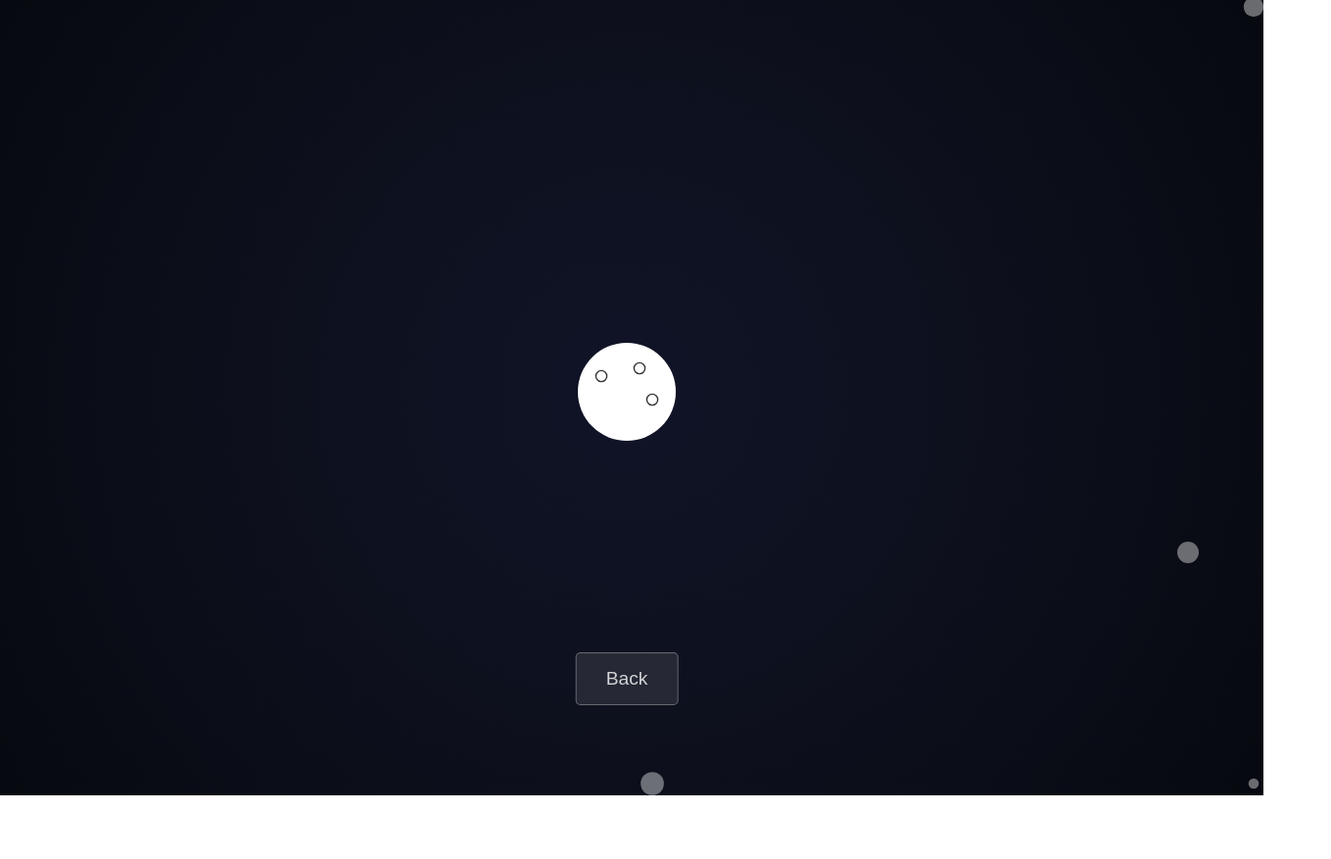
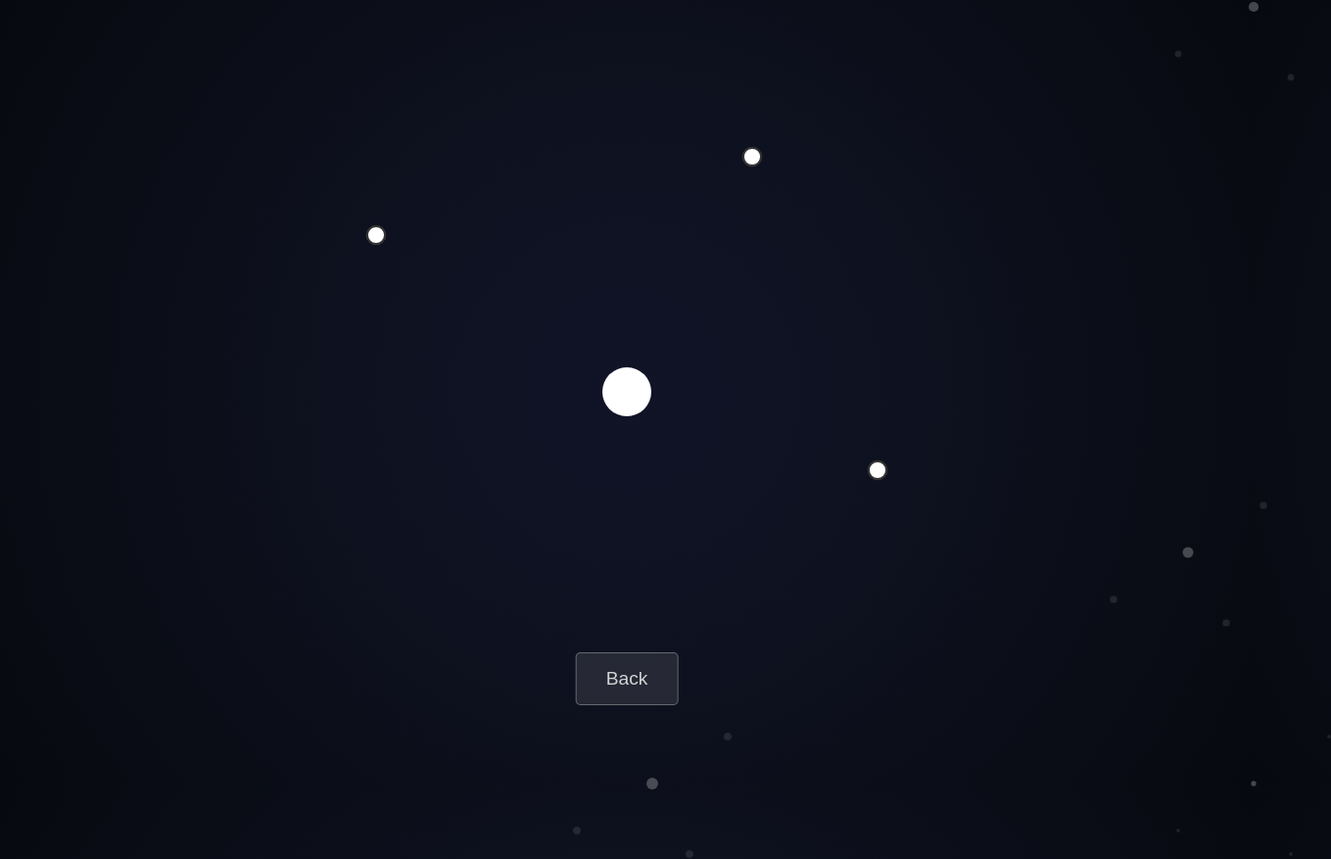
Before and after one commit to ChillBlastCraft/Atlas-of-Constellations, a plain HTML site: page index.html in a window 1280 px wide. Both pictures are taken after a click on the element 192 px from the left and 280 px from the top of the page. Shown: the whole page at 98% size, 1359 px wide, since content can reach past the window. Before the commit the page ends 812 px from the top, so only its background shows below. Drawn offline with Linux system fonts and the light colour scheme.

Commit message:
nodes
nodes show at all times
increase distance from their constellation if their constellation was pressed

```diff
--- a/assets/css/style.css
+++ b/assets/css/style.css
@@ -3,7 +3,6 @@
 │          RESET          │
 └─────────────────────────┘
 */
-
 * {
     margin: 0;
     padding: 0;
@@ -15,7 +14,6 @@
 │          BODY          │
 └────────────────────────┘
 */
-
 body {
     width: 100vw;
     height: 100vh;
@@ -29,7 +27,6 @@ body {
 │          UNIVERSE          │
 └────────────────────────────┘
 */
-
 .universe {
     position: relative;
     width: 100%;
@@ -42,11 +39,10 @@ body {
 │          CONSTELLATION DOT          │
 └─────────────────────────────────────┘
 */
-
 .constellation {
     position: absolute;
-    width: 50px;
-    height: 50px;
+    width: 25px;
+    height: 25px;
     border-radius: 50%;
     background: white;
     transition: transform 1s ease,
@@ -68,7 +64,7 @@ body {
 
 /* in-active constellations || other constellations */
 .faded {
-    opacity: 0.4;
+    opacity: 0.25;
 }
 
 /*
@@ -76,7 +72,6 @@ body {
 │         CONSTELLATION NODE          │
 └─────────────────────────────────────┘
 */
-
 .constellation-node {
     position: absolute;
     width: 18px;
@@ -85,8 +80,9 @@ body {
     background: #fff;
     border: 2px solid #333;
     display: block;
+    opacity: 0.1;
     transform: translate(-50%, -50%) scale(0.7);
-    transition: box-shadow 0.3s, background 0.3s;
+    transition: box-shadow 0.3s, background 0.3s, left 1s ease, top 1s ease, opacity 0.6s ease, transform 0.6s ease;
     z-index: 2;
 }
 
@@ -100,7 +96,6 @@ body {
 │        BACK BUTTON       │
 └──────────────────────────┘
 */
-
 #back-button {
     position: absolute;
     bottom: 5rem;
--- a/assets/js/universe.js
+++ b/assets/js/universe.js
@@ -3,7 +3,6 @@ function renderUniverse() {
 
     constellations.forEach(constellation => {
         const dot = document.createElement("div")
-
         dot.classList.add("constellation")
         dot.style.left = constellation.position.x + "%"
         dot.style.top = constellation.position.y + "%"
@@ -14,119 +13,21 @@ function renderUniverse() {
         dot.addEventListener("click", () => onConstellationClick(constellation, dot))
 
         universe.appendChild(dot)
+        NodeSystem.renderNodesForConstellation(universe, constellation)
     })
 }
 
+// on hover
 function onConstellationHover(dot) {
-    dot.classList.add("hovered")
+    ConstellationSystem.onHover(dot)
 }
 
+// on click
 function onConstellationClick(constellation, dot) {
-    console.clear()
-    console.log("Clicked on constellation:", constellation.name)
-
-    // reset all constellations to original state before zooming
-    const allDots = document.querySelectorAll('.constellation')
-    allDots.forEach(d => {
-        d.style.left = d.constellation.position.x + "%"
-        d.style.top = d.constellation.position.y + "%"
-        d.style.transform = 'translate(-50%, -50%)'
-        d.classList.remove('faded')
-    })
-
-    // clear all constellation nodes so none are visible
-    document.querySelectorAll('.constellation-node').forEach(c => c.remove())
-
-    // 50%, 50% (center of universe)
-    const cx = 50, cy = 50
-    // x = current constellation position
-    const x = constellation.position.x, y = constellation.position.y
-
-    // dx = center - current_location
-    const dx = cx - x, dy = cy - y
-    // dist = calculate distance from current constellation to center
-    const dist = Math.sqrt(dx * dx + dy * dy)
-
-    // move clicked constellation to center
-    dot.style.left = cx + "%"
-    dot.style.top = cy + "%"
-    // increase size of current constellation
-    dot.style.transform = 'translate(-50%, -50%) scale(2)'
-
-    // show nodes for this constellation
-    if (Array.isArray(constellation.nodes) && constellation.nodes.length > 0) {
-        const universe = document.getElementById("universe")
-
-        // place nodes relative to the centered constellation (cx, cy)
-        constellation.nodes.forEach((node, idx) => {
-            const nodeDiv = document.createElement("div")
-            nodeDiv.className = "constellation-node"
-
-            // calculate offset from main constellation position
-            const offsetX = node.x - constellation.position.x
-            const offsetY = node.y - constellation.position.y
-
-            // place node around the centered constellation (cx, cy)
-            nodeDiv.style.left = (cx + offsetX) + "%"
-            nodeDiv.style.top = (cy + offsetY) + "%"
-            nodeDiv.title = `Node ${idx + 1} of ${constellation.name}`
-            nodeDiv.addEventListener("click", () => {
-                window.location.href = node.url
-            })
-            universe.appendChild(nodeDiv)
-        })
-    }
-
-    // for all non-clicked constellations, move away
-    allDots.forEach(otherDot => {
-        if (otherDot === dot) { return }
-        const otherConst = otherDot.constellation
-
-        // ox = other_constellation_position
-        const ox = otherConst.position.x, oy = otherConst.position.y
-        // vx = center - other_constellation_position
-        const vx = ox - x, vy = oy - y
-        // vlen = length of vector from clicked constellation to other constellation
-        const vlen = Math.sqrt(vx * vx + vy * vy)
-        if (vlen > 0) {
-            // nx = vector normalized
-            const nx = vx / vlen, ny = vy / vlen
-            // new position
-            const newX = ox + nx * dist
-            const newY = oy + ny * dist
-            // move other constellation away from center, but keep within bounds
-            otherDot.style.left = Math.max(0, Math.min(100, newX)) + "%"
-            otherDot.style.top = Math.max(0, Math.min(100, newY)) + "%"
-        }
-        // decrease size of other constellations based on distance (exponential decay)
-        const scale = Math.max(0.1, Math.exp(-vlen / 60))
-        otherDot.style.transform = `translate(-50%, -50%) scale(${scale})`
-
-        // decrease opacity on other constellations
-        otherDot.classList.add('faded')
-        console.log(`Constellation ${otherConst.name}: distance ${vlen.toFixed(2)}, scale ${scale.toFixed(2)}`)
-    })
-
-    // show back button
-    const backButton = document.getElementById('back-button')
-    backButton.classList.add('active')
+    ConstellationSystem.onClick(constellation, dot)
 }
 
+// reset to original state
 function resetUniverse() {
-    const allDots = document.querySelectorAll('.constellation')
-    allDots.forEach(d => {
-        // move all constellations back to original position
-        d.style.left = d.constellation.position.x + "%"
-        d.style.top = d.constellation.position.y + "%"
-
-        // reset size
-        d.style.transform = 'translate(-50%, -50%)'
-        d.classList.remove('faded')
-    })
-    // clear all constellation nodes so none are visible
-    document.querySelectorAll('.constellation-node').forEach(c => c.remove())
-
-    // hide back button
-    const backButton = document.getElementById('back-button')
-    backButton.classList.remove('active')
+    ConstellationSystem.resetUniverse()
 }
--- /dev/null
+++ b/assets/js/universe/constellations.js
@@ -0,0 +1,152 @@
+(function () {
+    const {
+        NODE_SPACING_MULTIPLIER,
+        CLOSE_NODE_SPACING_MULTIPLIER,
+        LOW_NODE_OPACITY,
+        FULL_NODE_OPACITY,
+        NODE_DEFAULT_SCALE,
+        NODE_ACTIVE_SCALE,
+        MIN_NODE_SCALE
+    } = NodeSystem.constants
+
+    const {
+        resetAllNodesCloseAndDim,
+        updateNodesForConstellation,
+        getDotByConstellationId
+    } = NodeSystem
+
+    function onHover(dot) {
+        dot.classList.add("hovered")
+    }
+
+    function onClick(constellation, dot) {
+        console.clear()
+        console.log("Clicked on constellation:", constellation.name)
+
+        const allDots = document.querySelectorAll('.constellation')
+        allDots.forEach(d => {
+            d.style.left = d.constellation.position.x + "%"
+            d.style.top = d.constellation.position.y + "%"
+            d.style.transform = 'translate(-50%, -50%)'
+            d.classList.remove('faded')
+        })
+
+        // reset all nodes to close and dim before expanding the clicked constellation
+        resetAllNodesCloseAndDim(constellations)
+
+        // calculate distance and direction from clicked constellation to center
+        const cx = 50
+        const cy = 50
+        const x = constellation.position.x
+        const y = constellation.position.y
+
+        // calculate  distance from original position to center
+        const dx = cx - x
+        const dy = cy - y
+        const dist = Math.sqrt(dx * dx + dy * dy)
+
+        // move clicked constellation to center
+        dot.style.left = cx + "%"
+        dot.style.top = cy + "%"
+        dot.style.transform = 'translate(-50%, -50%) scale(2)'
+
+        // update nodes for clicked constellation
+        updateNodesForConstellation(
+            constellation,
+            cx,
+            cy,
+            NODE_SPACING_MULTIPLIER,
+            FULL_NODE_OPACITY,
+            NODE_ACTIVE_SCALE
+        )
+
+        // move other constellations away from center and fade them based on distance
+        allDots.forEach(otherDot => {
+            if (otherDot === dot) {
+                return
+            }
+
+            // calculate distance and direction from clicked constellation to other constellation
+            const otherConst = otherDot.constellation
+            const ox = otherConst.position.x
+            const oy = otherConst.position.y
+            const vx = ox - x
+            const vy = oy - y
+            const vlen = Math.sqrt(vx * vx + vy * vy)
+
+            // move other constellation away from center based on distance
+            if (vlen > 0) {
+                const nx = vx / vlen
+                const ny = vy / vlen
+                const newX = ox + nx * dist
+                const newY = oy + ny * dist
+                otherDot.style.left = Math.max(0, Math.min(100, newX)) + "%"
+                otherDot.style.top = Math.max(0, Math.min(100, newY)) + "%"
+            }
+
+            // fade and scale other constellation based on distance
+            const scale = Math.max(0.1, Math.exp(-vlen / 60))
+            otherDot.style.transform = `translate(-50%, -50%) scale(${scale})`
+            otherDot.classList.add('faded')
+
+            // nodeScale = base_scale * distance_scale (but not smaller than MIN_NODE_SCALE)
+            const nodeScale = Math.max(MIN_NODE_SCALE, NODE_ACTIVE_SCALE * scale)
+            updateNodesForConstellation(
+                otherConst,
+                parseFloat(otherDot.style.left),
+                parseFloat(otherDot.style.top),
+                CLOSE_NODE_SPACING_MULTIPLIER,
+                LOW_NODE_OPACITY,
+                nodeScale
+            )
+
+            console.log(`Constellation ${otherConst.name}: distance ${vlen.toFixed(2)}, scale ${scale.toFixed(2)}`)
+        })
+
+        // show back button
+        const backButton = document.getElementById('back-button')
+        backButton.classList.add('active')
+    }
+
+    // reset universe to original state (after back button click)
+    function resetUniverse() {
+        const allDots = document.querySelectorAll('.constellation')
+        allDots.forEach(d => {
+            d.style.left = d.constellation.position.x + "%"
+            d.style.top = d.constellation.position.y + "%"
+            d.style.transform = 'translate(-50%, -50%)'
+            d.classList.remove('faded')
+        })
+
+        constellations.forEach(constellation => {
+            const dot = getDotByConstellationId(constellation.id)
+
+            let centerX = constellation.position.x
+            let centerY = constellation.position.y
+
+            if (dot) {
+                centerX = parseFloat(dot.style.left)
+                centerY = parseFloat(dot.style.top)
+            }
+
+            updateNodesForConstellation(
+                constellation,
+                centerX,
+                centerY,
+                CLOSE_NODE_SPACING_MULTIPLIER,
+                LOW_NODE_OPACITY,
+                NODE_DEFAULT_SCALE
+            )
+        })
+
+        const backButton = document.getElementById('back-button')
+        backButton.classList.remove('active')
+    }
+
+    // functions into global scope for universe.js to call
+    window.ConstellationSystem = {
+        onHover,
+        onClick,
+        resetUniverse
+    }
+})()
--- /dev/null
+++ b/assets/js/universe/nodes.js
@@ -0,0 +1,94 @@
+(function () {
+    const NODE_SPACING_MULTIPLIER = 10
+    const CLOSE_NODE_SPACING_MULTIPLIER = 3
+    const LOW_NODE_OPACITY = '0.1'
+    const FULL_NODE_OPACITY = '1'
+    const NODE_DEFAULT_SCALE = 0.7
+    const NODE_ACTIVE_SCALE = 1.15
+    const MIN_NODE_SCALE = 0.2
+
+    // position single node around a constellation center using spacing + scale
+    function positionNode(nodeDiv, constellation, centerX, centerY, spacingMultiplier, nodeScale = NODE_DEFAULT_SCALE) {
+        // calculate node offset from its constellation anchor
+        const offsetX = nodeDiv.nodeData.x - constellation.position.x
+        const offsetY = nodeDiv.nodeData.y - constellation.position.y
+
+        // place node around provided center
+        nodeDiv.style.left = (centerX + offsetX * spacingMultiplier) + "%"
+        nodeDiv.style.top = (centerY + offsetY * spacingMultiplier) + "%"
+        nodeDiv.style.transform = `translate(-50%, -50%) scale(${nodeScale})`
+    }
+
+    // update all nodes that belong to constellation
+    function updateNodesForConstellation(constellation, centerX, centerY, spacingMultiplier, opacity, nodeScale = NODE_DEFAULT_SCALE) {
+        const nodes = document.querySelectorAll(`.constellation-node[data-constellation-id="${constellation.id}"]`)
+        nodes.forEach(nodeDiv => {
+            positionNode(nodeDiv, constellation, centerX, centerY, spacingMultiplier, nodeScale)
+            nodeDiv.style.opacity = opacity
+        })
+    }
+
+    // render all node elements for a single constellation
+    function renderNodesForConstellation(universe, constellation) {
+        // skip constellation if it has no nodes
+        if (!Array.isArray(constellation.nodes) || constellation.nodes.length === 0) {
+            return
+        }
+
+        constellation.nodes.forEach((node, idx) => {
+            const nodeDiv = document.createElement("div")
+            nodeDiv.className = "constellation-node"
+            nodeDiv.dataset.constellationId = constellation.id
+            nodeDiv.constellation = constellation
+            nodeDiv.nodeData = node
+            nodeDiv.title = `Node ${idx + 1} of ${constellation.name}`
+            nodeDiv.addEventListener("click", () => {
+                window.location.href = node.url
+            })
+
+            // initial node state: close to constellation and dimmed
+            positionNode(nodeDiv, constellation, constellation.position.x, constellation.position.y, CLOSE_NODE_SPACING_MULTIPLIER)
+            nodeDiv.style.opacity = LOW_NODE_OPACITY
+            universe.appendChild(nodeDiv)
+        })
+    }
+
+    // get constellation dot element by id
+    function getDotByConstellationId(constellationId) {
+        return document.querySelector(`.constellation[data-id="${constellationId}"]`)
+    }
+
+    // reset all nodes to default close + dim appearance
+    function resetAllNodesCloseAndDim(constellations) {
+        constellations.forEach(constellation => {
+            const centerX = constellation.position.x
+            const centerY = constellation.position.y
+
+            updateNodesForConstellation(
+                constellation,
+                centerX,
+                centerY,
+                CLOSE_NODE_SPACING_MULTIPLIER,
+                LOW_NODE_OPACITY,
+                NODE_DEFAULT_SCALE
+            )
+        })
+    }
+
+    // functions/constants into global scope for universe + constellation systems
+    window.NodeSystem = {
+        constants: {
+            NODE_SPACING_MULTIPLIER,
+            CLOSE_NODE_SPACING_MULTIPLIER,
+            LOW_NODE_OPACITY,
+            FULL_NODE_OPACITY,
+            NODE_DEFAULT_SCALE,
+            NODE_ACTIVE_SCALE,
+            MIN_NODE_SCALE
+        },
+        renderNodesForConstellation,
+        updateNodesForConstellation,
+        getDotByConstellationId,
+        resetAllNodesCloseAndDim
+    }
+})()
```
Also changed, not shown: index.html (+4 -2 lines).
